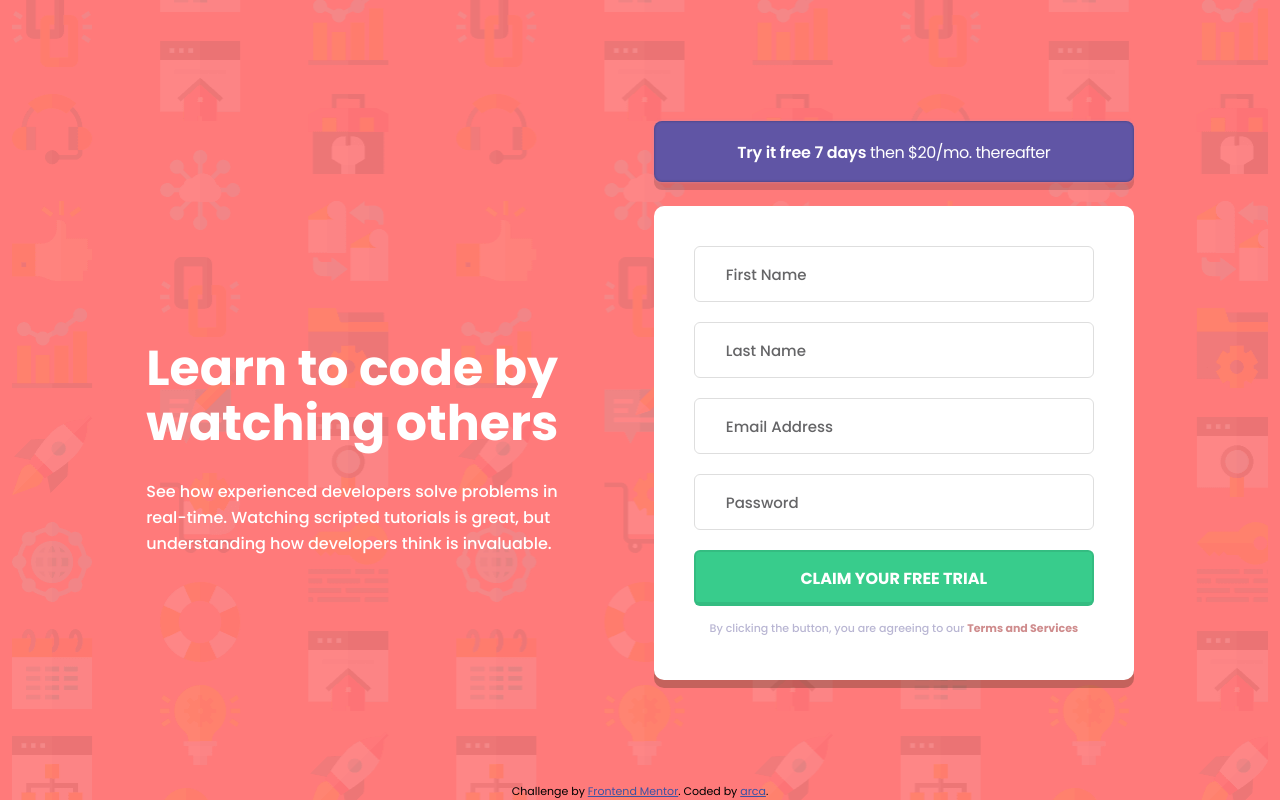
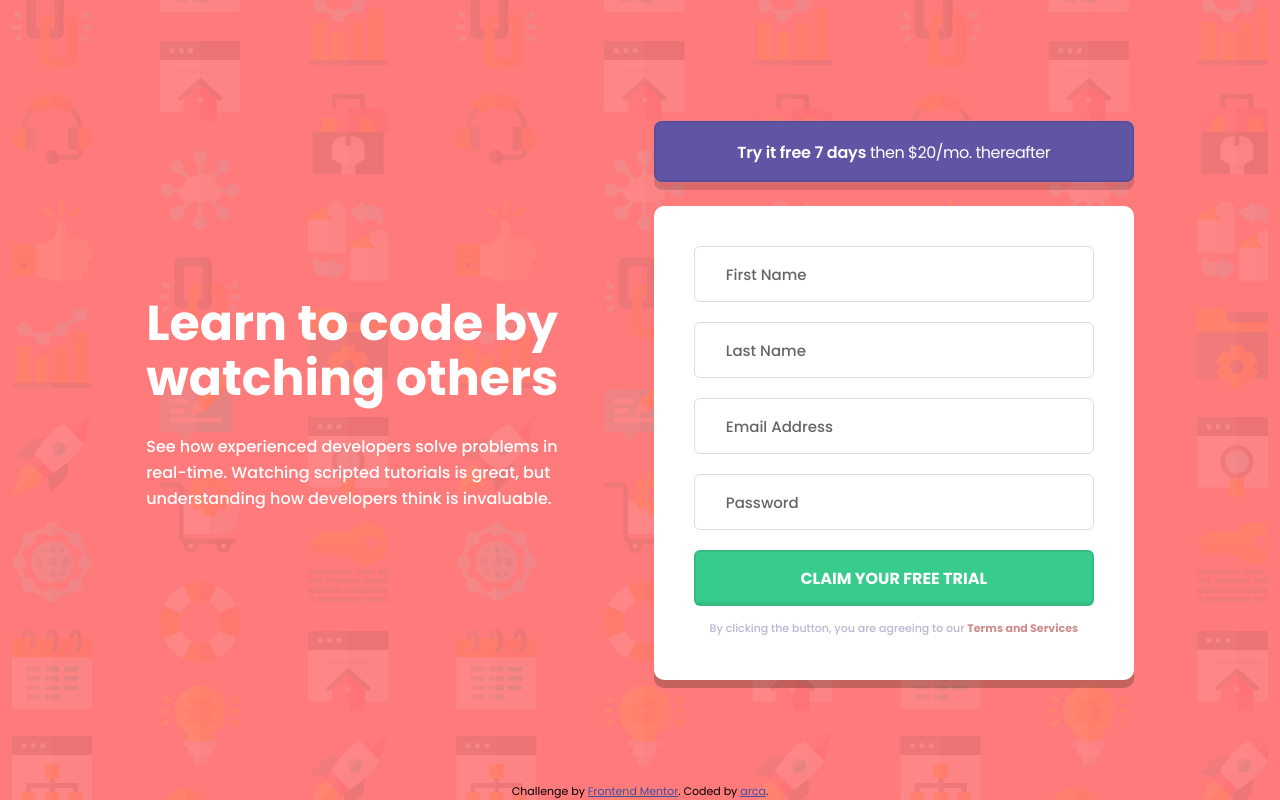
Before and after one commit to idesmar/Front-End-Mentor-Challenges, a website: page intro-component-with-signup-form-master/dist/index.html in a window 1280 px wide. Drawn offline with Linux system fonts and the light colour scheme.

Commit message:
correction

```diff
--- a/intro-component-with-signup-form-master/src/_trunk.scss
+++ b/intro-component-with-signup-form-master/src/_trunk.scss
@@ -46,8 +46,8 @@ body {
 .main {
 	width: ratio(493, vw);
 	// margin: 174px 78px 168px 0;
-	// margin: #{ratio(97, vh)} #{ratio(78, vw)} #{ratio(91, vh)} 0; // adjusted with top bottom border
-	margin-top: 6.0625rem; // 97px;
+	// margin-top: 6.0625rem; // 97px;
+	margin-top: 0.5rem;
 	margin-right: #{ratio(78, vw)};
 
 	@media (max-width: $desk-mid) {
@@ -58,10 +58,6 @@ body {
 	@media (max-width: $mob) {
 		display: block;
 		width: 100%;
-	}
-
-	@media (min-width: $desk-ideal) {
-		margin-top: ratio(97, vh); // TODO NEEDS TO BE VALIDATED!!!!
 	}
 
 	p {
--- a/intro-component-with-signup-form-master/src/_typography.scss
+++ b/intro-component-with-signup-form-master/src/_typography.scss
@@ -21,7 +21,7 @@ body {
 		line-height: 3.4375rem; // 55px;
 
 		// * reduce font only 100px < mob
-		@media (max-width: calc(#{$mob} - 6.25rem)) { // 100px
+		@media (max-width: calc(#{$mob} - 6.25em)) { // 100px
 			font-size: 1.75rem; // 28px;
 			line-height: 2.25rem; // 36px;
 		}
```
Also changed, not shown: intro-component-with-signup-form-master/dist/main.css, 1 other file.
